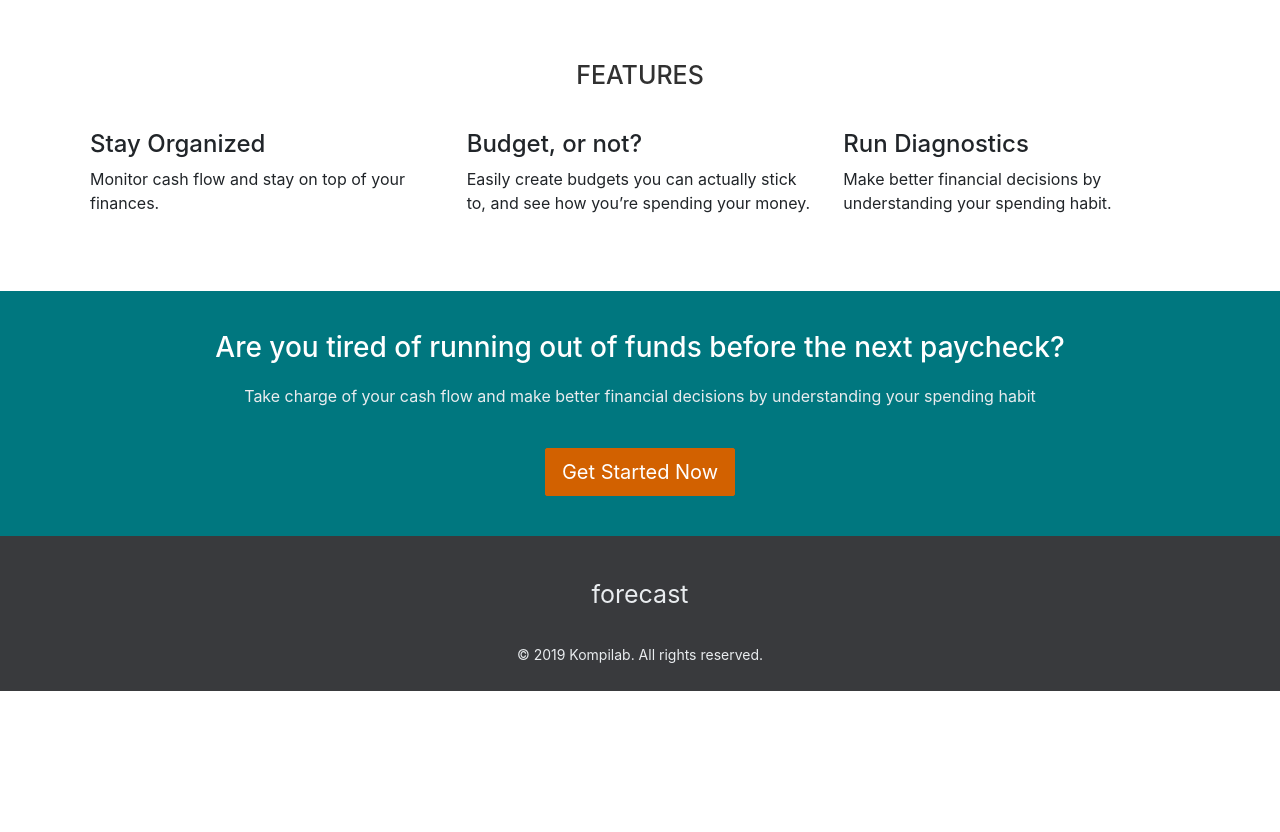
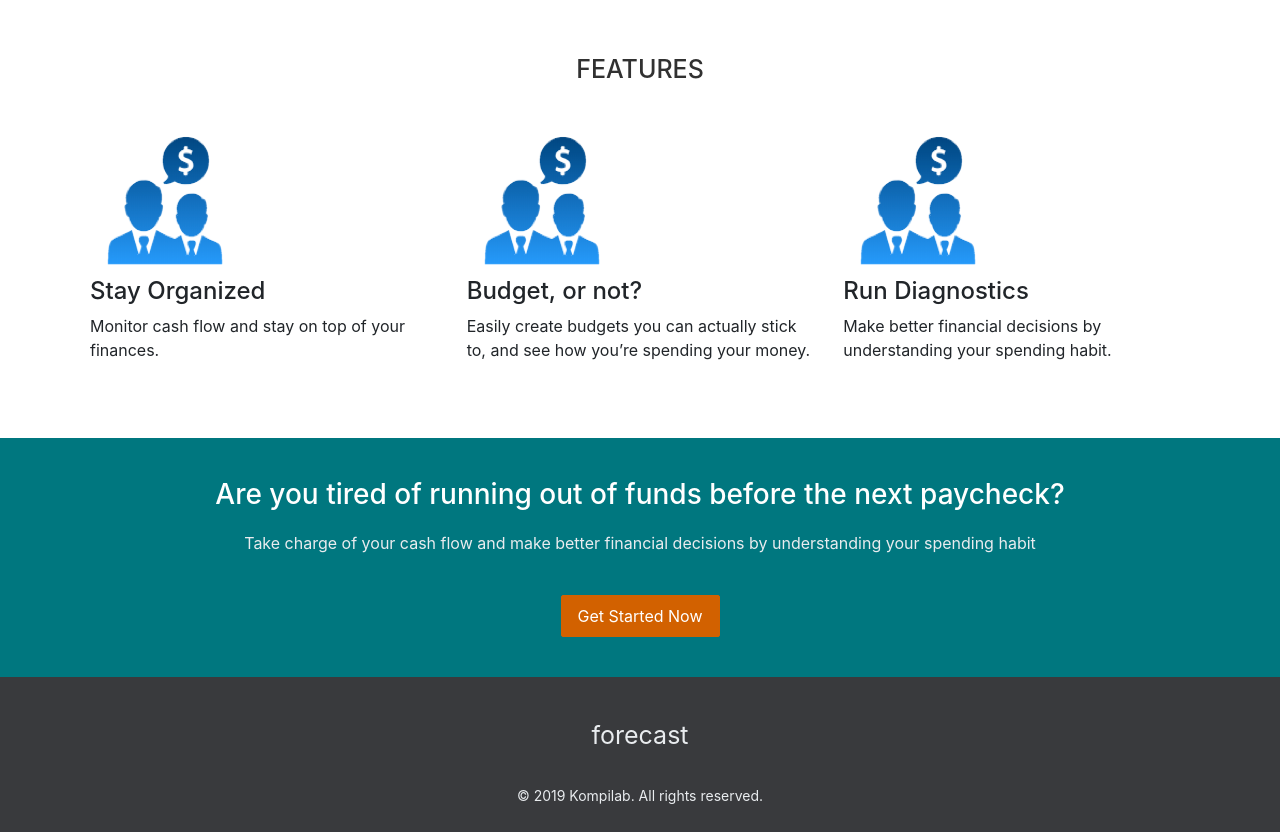
Before and after one commit to Kompilab/forecast-api, a React (Create React App) app in the folder client/: page / in a window 1280 px wide. Shown: the part 1020-1852 px from the top of the page. Before the commit the page ends 1711 px from the top, so only its background shows below. Built offline with nearby package versions, Linux system fonts and the light colour scheme.

Commit message:
Icons for features

```diff
--- a/client/src/pages/Home/Home.jsx
+++ b/client/src/pages/Home/Home.jsx
@@ -2,6 +2,7 @@ import React, { Component } from 'react';
 import { Link } from 'react-router-dom';
 import './Home.scss';
 import Navbar from '../../components/Navbar';
+import featureIcon from '../../assets/images/features-icon.png';
 
 class Home extends Component {
   constructor(props) {
@@ -76,6 +77,7 @@ class Home extends Component {
               !!features.length && features.map((feature, $i) => {
                 return (
                   <div className="col-sm-4" key={$i}>
+                    <img src={featureIcon} alt="icon" className="img-fluid" />
                     <h4>{feature.name}</h4>
                     <p>{feature.summary}</p>
                   </div>
--- a/client/src/styles/_buttons.scss
+++ b/client/src/styles/_buttons.scss
@@ -1,5 +1,6 @@
 .btn {
   border-radius: 0.125rem;
+  font-size: 1rem;
 }
 
 .btn-fo-primary {
```
Also changed, not shown: client/src/assets/images/features-icon.png (added).
